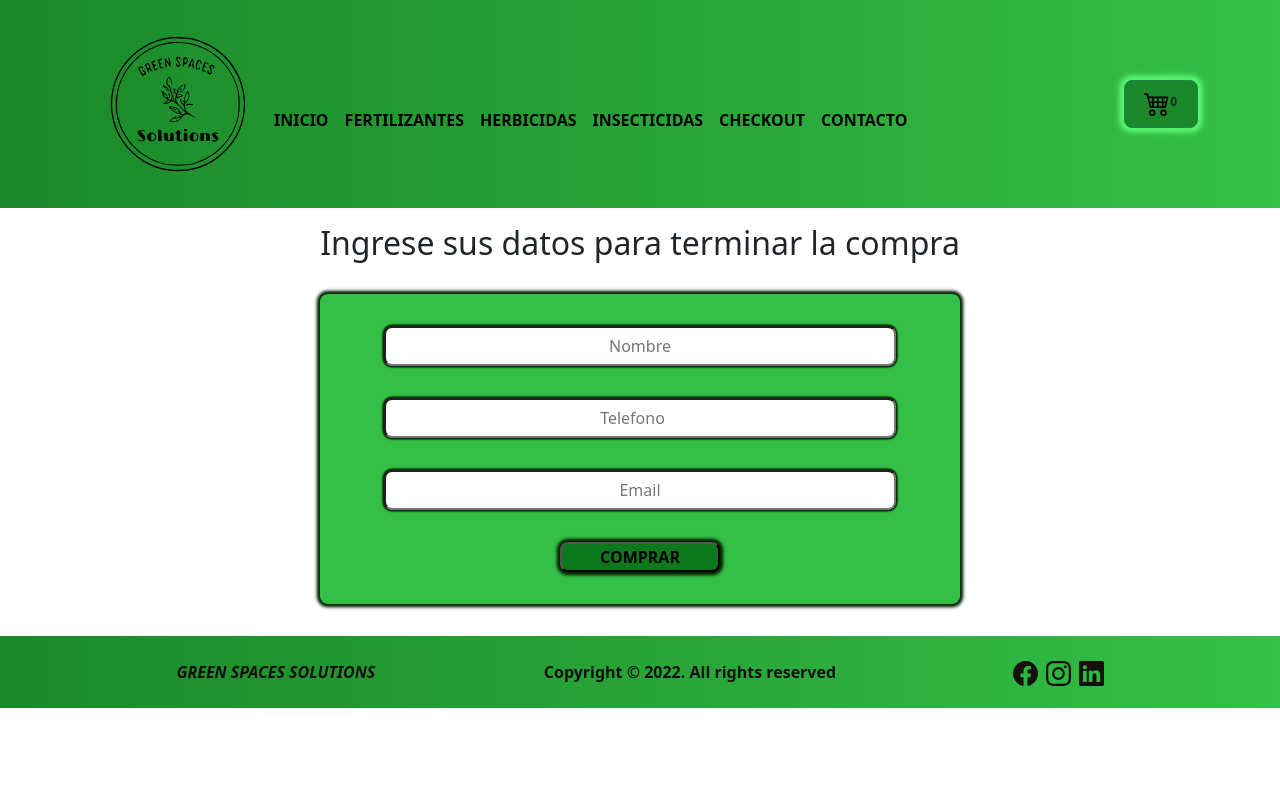
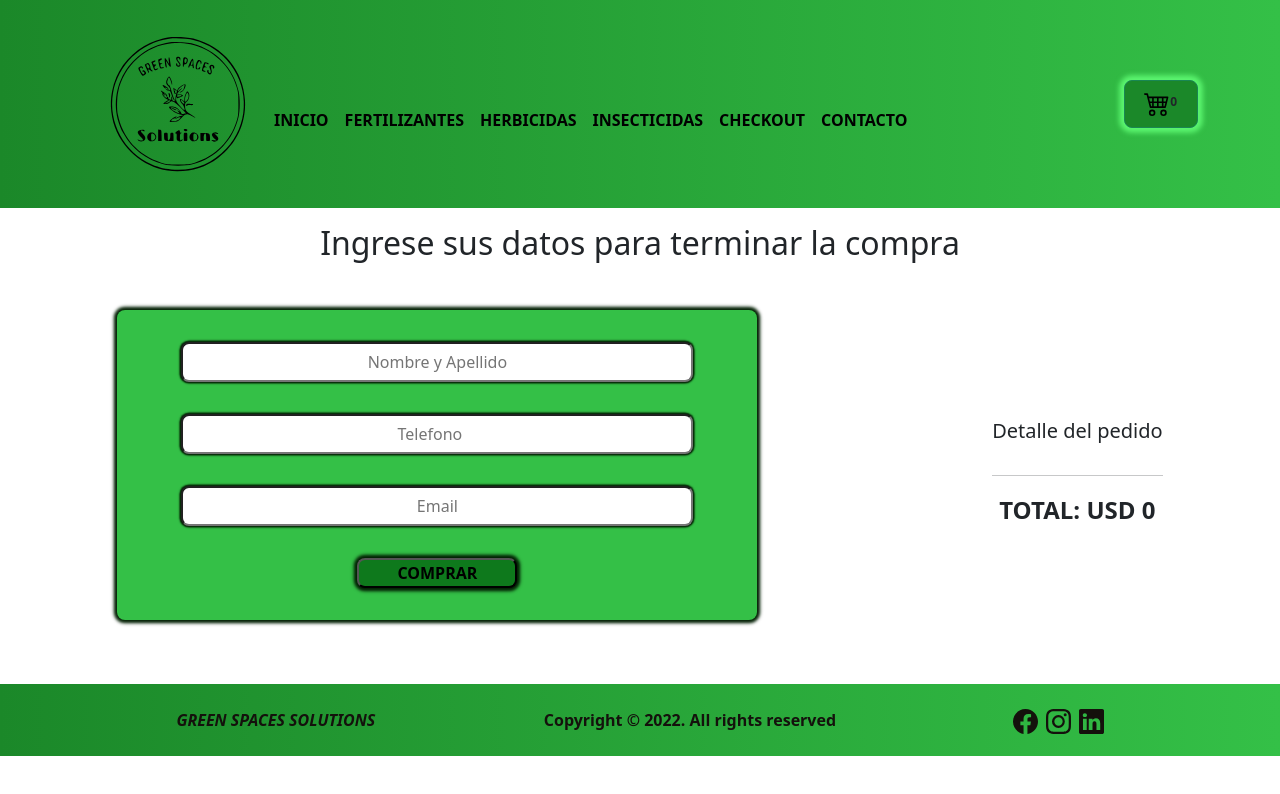
Before and after one commit to LuliTello/Green-spaces-solutions-Tello-Reactjs, a React (Create React App) app: page /checkout in a window 1280 px wide. Shown: the top 794 px of the page. Built offline with nearby package versions, Linux system fonts and the light colour scheme.

Commit message:
validacion formulario, descontando stock, card con orden y estilos

```diff
--- a/src/components/Checkout.jsx
+++ b/src/components/Checkout.jsx
@@ -2,7 +2,11 @@ import React, {useContext} from 'react';
 import { useState } from 'react';
 import { cartContext } from './CartContext';
 import '../css/Checkout.css';
+import Alert from 'react-bootstrap/Alert';
 import {addDoc, collection, doc, getFirestore, increment, updateDoc} from 'firebase/firestore';
+import Button from 'react-bootstrap/esm/Button';
+import { Link } from 'react-router-dom';
+import Card from 'react-bootstrap/Card';
 
 export default function Checkout() {
 
@@ -12,20 +16,22 @@ const [tel, setTel] = useState('');
 const [email, setEmail] = useState('');
 const [placeOrderId, setPlaceOrderId] = useState('');
 
-function handleClickBuyButton(){
+function validarForm(evt) {
+  evt.preventDefault();
+
     const pedido = {
       comprador: {name:name, tel: tel, email:email},
       cart: cart,
       total: totalToPay,
     };
-    //console.log(pedido)
+
     const db = getFirestore();
     const pedidos = collection(db, 'pedidos');
     addDoc(pedidos, pedido).then(({id})=>{
       setPlaceOrderId(id);
       /*cart.forEach(item=>{
         const documento = doc(db, 'productos', item.id);
-        updateDoc(documento, { stock: increment(-item.stock) });
+        updateDoc(documento, { stock: increment(-item.quantity) });
       });*/
 
       clear();
@@ -35,18 +41,38 @@ function handleClickBuyButton(){
   return (
     <>
     {placeOrderId ? (
-      "Gracias por su compra! El detalle llegará en breve a su email. El N° de pedido es: " + placeOrderId
-       ) : (
+       <Alert className='texto_alert'variant="success">
+      Gracias por su compra! El detalle llegará en breve a su email. Su número de pedido es: {placeOrderId}
+
+      <Button className='btn_continue'><Link className='link_continue' to="/">Continue Comprando</Link></Button>
+
+      </Alert>) : (
+
     <div >
+
       <h2 className='check_titulo'>Ingrese sus datos para terminar la compra</h2>
-
-    <div>
-      <form className='formulario'>
-      <input type="text" placeholder='Nombre' value={name} onChange={(e)=>setName(e.target.value)} />
-      <input type="number" placeholder='Telefono' value={tel} onChange={(e)=>setTel(e.target.value)}/>
-      <input type="email" placeholder='Email' value={email} onChange={(e)=>setEmail(e.target.value)}/>
-      <button  className="btn_check" type='button' onClick={handleClickBuyButton} value="Comprar">COMPRAR</button>
+      <div className='contenedor'>
+    <div className='contenedor_formulario'>
+      <form onSubmit={validarForm} className='formulario'>
+      <input type="text" name='Nombre y apellido' placeholder='Nombre y Apellido' value={name} onChange={(e)=>setName(e.target.value)} required/>
+      <input type="number" name='tel' placeholder='Telefono' value={tel} onChange={(e)=>setTel(e.target.value)} required/>
+      <input type="email" name='email' placeholder='Email' value={email} onChange={(e)=>setEmail(e.target.value)} required/>
+      <button  className="btn_check" type='submit' value="Comprar">COMPRAR</button>
       </form>
+    </div>
+    <div className='checkout_detail'>
+      <h5>Detalle del pedido</h5>
+        {cart.map((item) => (
+                <div className='contenedor_card' key={item.id}>
+                  <Card className='checkout_card'>
+                <Card.Subtitle style={{margin:'0.5rem', fontWeight:'bold'}}>Producto: {item.name}</Card.Subtitle>
+                <Card.Text style={{margin:'0.5rem'}}>Cantidad: {item.quantity}</Card.Text>
+                </Card>
+                </div>
+            ))}
+            <hr />
+            <p className='total_checkout'>TOTAL: USD {totalToPay} </p>
+    </div>
     </div>
     </div>
     )}
--- a/src/components/ItemCart.jsx
+++ b/src/components/ItemCart.jsx
@@ -4,6 +4,7 @@ import Card from 'react-bootstrap/Card';
 import '../css/ItemCart.css';
 import { useContext } from 'react'
 import { cartContext } from './CartContext'
+import {Trash} from 'react-bootstrap-icons';
 
 export default function ItemCart({product}) {
 
@@ -18,7 +19,7 @@ export default function ItemCart({product}) {
         <Card.Text style={{marginTop:'1rem', fontWeight:'bold'}}>Cantidad {product.quantity}</Card.Text>
         <Card.Text className='cart_price'>Precio unitario USD: {product.price}</Card.Text>
         <Card.Text className='cart_subtotal'>Subtotal USD: {product.quantity * product.price}</Card.Text>
-        <Button className='remove_item' variant="success" onClick={()=> removeItem(product.id)}>Eliminar producto</Button>
+        <Button  className='remove_item' variant="success" onClick={()=> removeItem(product.id)}>Eliminar producto <Trash size={20}/> </Button>
       </Card.Body>
     </Card>
     </div>
--- a/src/css/Checkout.css
+++ b/src/css/Checkout.css
@@ -31,13 +31,58 @@ input{
     background-color: rgb(14, 121, 28);
     box-shadow: 0 0 0.2rem 0.2rem rgb(2, 31, 3);
 }
+.texto_alert{
+    font-size: 1.5rem;
+    color: #000;
+    font-weight: bold;
+    text-align: center;
+}
+.btn_continue{
+    display: block;
+    font-weight: bold;
+    margin: 2rem auto;
+    background-color:  rgb(52, 192, 71);
+    box-shadow: 0 0 0.2rem 0.2rem rgb(2, 31, 3);
+}
+.link_continue{
+    text-decoration: none;
+    color: #000;
+    text-transform: uppercase;
+}
+.contenedor{
+    display: flex;
+    justify-content: space-around;
+    align-items: center;
+}
+.checkout_card{
+    font-weight: bold;
+    background-color:  rgb(52, 192, 71);
 
-@media(max-width:768px){
+}
+.total_checkout{
+    font-size: 1.5rem;
+    font-weight: bold;
+    text-align: center;
+    margin-top: 1rem;
+}
+.contenedor_card{
+    box-shadow: 0 0 0.2rem 0.2rem rgb(2, 31, 3);
+}
+h5{
+    margin: 2rem auto;
+}
+@media(max-width:992px){
     .formulario{
         width: 30rem;
     }
+
 }
+@media(max-width:576px){
 
+    .contenedor{
+        flex-direction:column-reverse
+    }
+}
 @media(max-width:480px){
     .formulario{
         width: 20rem;
```
